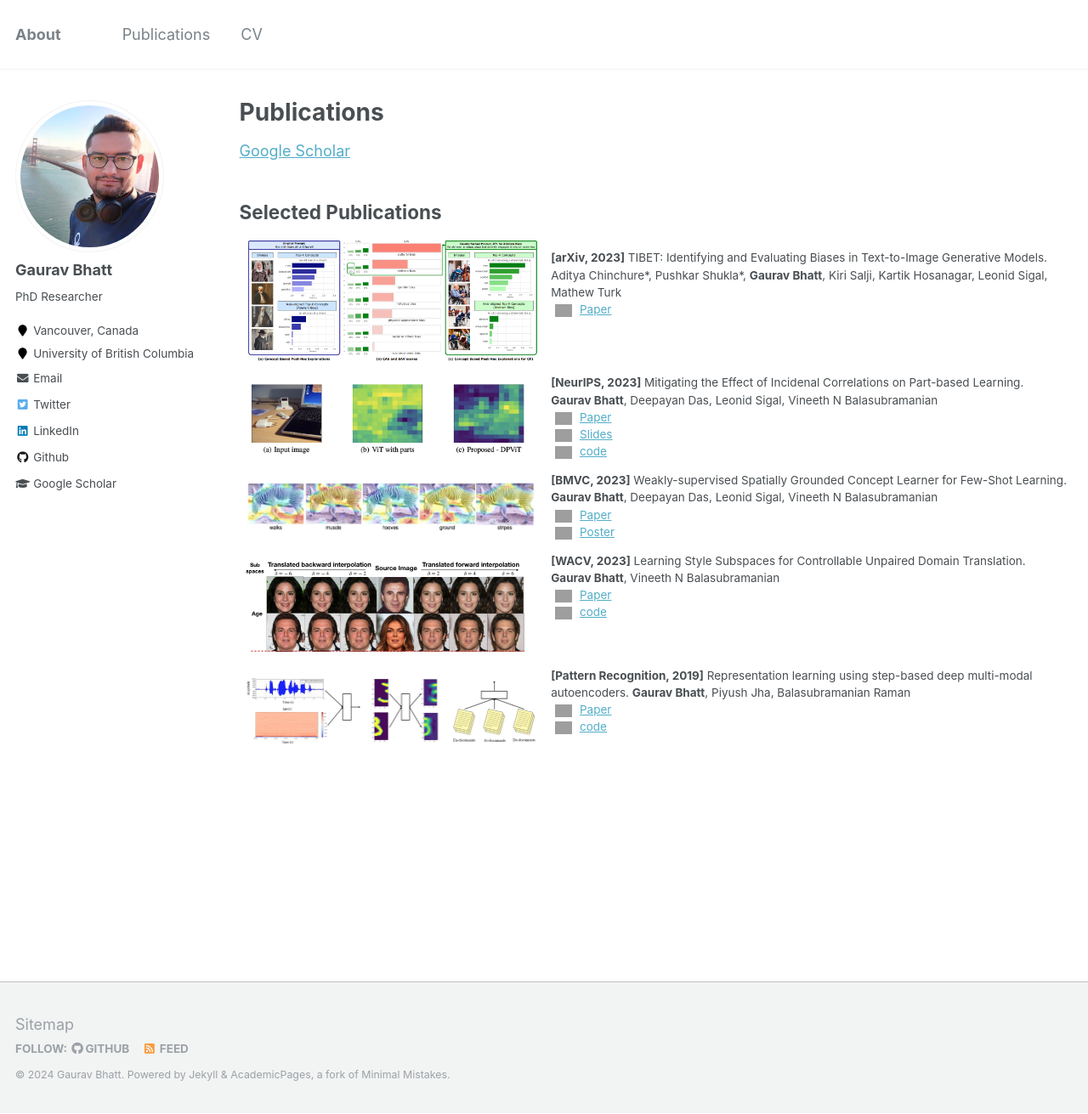
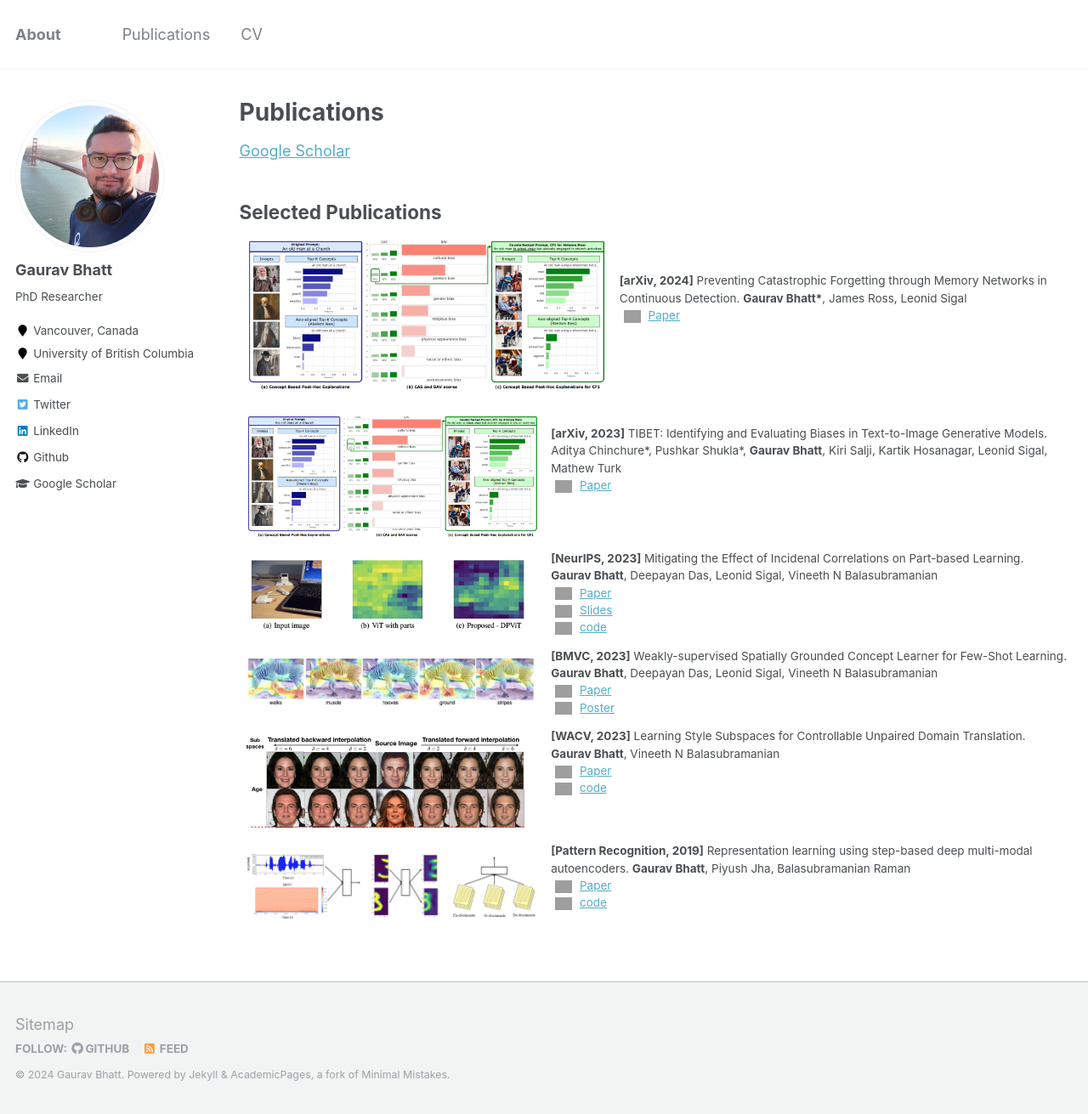
Before and after one commit to GauravBh1010tt/gauravbh1010tt.github.io, a Jekyll site: the page built from _pages/publications.md, in a window 1280 px wide and 1311 px high. Shown: the whole window at 85% size. Built offline with Jekyll 4.4.1, drawn with Linux system fonts in a browser that asks for light colours; grey boxes are pictures that could not be loaded.

```diff
--- a/_pages/publications.md
+++ b/_pages/publications.md
@@ -19,6 +19,31 @@
 [Google Scholar](https://scholar.google.co.in/citations?user=PcmMT-4AAAAJ&hl=en)
 
 ## Selected Publications
+<table style="border: none; border-collapse: collapse;" border="0">
+
+<tr style="border-collapse: separate; border-spacing:30em;">
+
+<td style="border-collapse: collapse; border: none;">
+<img src="https://raw.githubusercontent.com/GauravBh1010tt/GauravBh1010tt.github.io/master/images/tibet.png" width="800"/>
+</td>
+
+<td style="border-collapse: collapse; border: none;">
+<b>[arXiv, 2024]</b> Preventing Catastrophic Forgetting through Memory Networks in Continuous Detection.
+
+<b>Gaurav Bhatt*</b>, James Ross, Leonid Sigal
+<br>
+
+<img src="https://raw.githubusercontent.com/sunshineatnoon/sunshineatnoon.github.io/master/images/pdf_icon.png" width="20" height="20" hspace="5">
+<span><a href="https://arxiv.org/pdf/2403.14797.pdf">Paper</a></span>
+<br>
+<br>
+<br>
+</td>
+
+</tr>
+
+
+
 <table style="border: none; border-collapse: collapse;" border="0">
 
 <tr style="border-collapse: separate; border-spacing:30em;">
```
